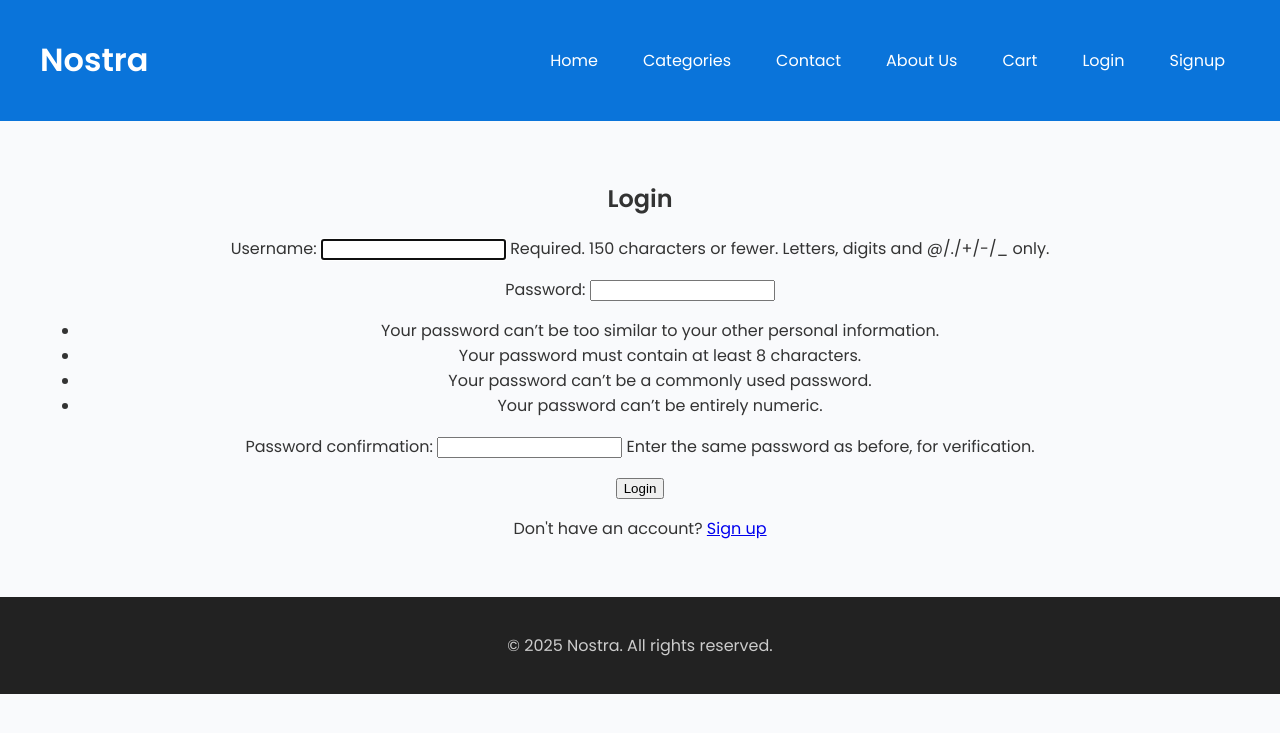
After one commit to nirmal-mkp/Nostra, a Django app: page /signup/ in a window 1280 px wide. The commit adds this page. Shown: the top 733 px of the page. Run offline with Django 5.2, Linux system fonts and the light colour scheme.

Commit message:
Deleted logout pages, usercreation forms

```diff
--- a/Shop/static/css/style.css
+++ b/Shop/static/css/style.css
@@ -23,13 +23,18 @@ nav {
     gap: 15px;
 }
 
-.auth-links {
+/* .auth-links {
     display: flex;
     gap: 15px;
     font-size: 0.9rem;
-}
-/*
-.auth-links a, nav a {
+} */
+
+/* .auth-links button {
+    color: white;
+    text-decoration: none;
+    font-weight: 500;
+} */
+/* .auth-links a, nav a {
     color: white;
     text-decoration: none;
     font-weight: 500;
@@ -41,8 +46,8 @@ nav {
 nav a {
     color: white;
     margin: 0 15px;
+    text-decoration: none;
 }
-
 /* nav a:hover {
     border-bottom: 2px solid white;
 } */
@@ -130,6 +135,7 @@ footer {
     flex-direction: column;
     align-items: center;
     transition: transform 0.1s;
+    gap: 2px;
 }
 
 .product-card:hover {
@@ -183,7 +189,7 @@ footer {
     margin-top: auto;
     transition: background 0.2s;
 }
-.product-card button {
+/* .product-card button {
     background: #0a74da;
     color: white;
     border: none;
@@ -194,7 +200,8 @@ footer {
     cursor: pointer;
     margin-top: auto;
     transition: background 0.2s;
-}
+} */
+
 .product-card button:hover {
     background: #0560b8;
 }
@@ -203,7 +210,7 @@ button {
     cursor: pointer;
 }
 
-.btn-add-to-cart {
+.btn-add-to-cart, .checkout-card button {
     background-color: #0a74da;
     color: white;
     border: none;
@@ -226,6 +233,7 @@ button {
     border-radius: 7px;
     font-family: 'Poppins', sans-serif;
     transition: background-color 0.3s;
+    margin-right: 10px;
 }
 
 .btn-buy-now:hover {
--- /dev/null
+++ b/Shop/templates/registration/signup.html
@@ -0,0 +1,13 @@
+{% extends 'shop/base.html' %}
+
+{% block content %}
+<div class="login-form">
+    <h2>Login</h2>
+    <form method="post">
+        {% csrf_token %}
+        {{ form.as_p }}
+        <button type="submit">Login</button>
+    </form>
+    <p>Don't have an account? <a href="{% url 'signup' %}">Sign up</a></p>
+</div>
+{% endblock %}
--- a/Shop/templates/shop/base.html
+++ b/Shop/templates/shop/base.html
@@ -17,13 +17,17 @@
             <a href="/contact/">Contact</a>
             <a href="/about/">About Us</a>
             <a href="{% url 'cart_detail' %}">Cart</a>
-        </nav>
-        <nav class="auth-links">
+
             {% if user.is_authenticated %}
-                <span>Welcome, {{ user.username }}!</span>
-                <a href="{% url 'logout' %}?next={{ request.path }}">Logout</a>
+                <!-- User is logged in -->
+                <span>Hello, {{ user.username }}!</span>
+                <form action="{% url 'logout' %}" method="post" style="display:inline;">
+                    {% csrf_token %}
+                    <button type="submit" style="font-family: 'Poppins', sans-serif; font-size: 1rem; background:none; border:none; color:inherit; cursor:pointer;">Logout</button>
+                </form>
             {% else %}
-                <a href="{% url 'login' %}?next={{ request.path }}">Login</a>
+                <!-- User is not logged in -->
+                <a href="{% url 'login' %}">Login</a>
                 <a href="{% url 'signup' %}">Signup</a>
             {% endif %}
         </nav>
--- a/Shop/urls.py
+++ b/Shop/urls.py
@@ -1,4 +1,5 @@
 from django.urls import path
+from django.contrib.auth import views as auth_views
 from . import views
 urlpatterns = [
     path("", views.home, name = "home"),
@@ -9,6 +10,13 @@ urlpatterns = [
     path("cart/", views.cart_detail, name = "cart_detail"),
     path("add-to-cart/<int:product_id>", views.add_to_cart, name = "add_to_cart"),
     path("signup/", views.signup, name = "signup"),
+    # Login
+    path('accounts/login/', auth_views.LoginView.as_view(template_name='registration/login.html'), name='login'),
+    # Logout
+    path('accounts/logout/', auth_views.LogoutView.as_view(next_page='/'), name='logout'),
+    # Signup (custom view)
+    path('accounts/signup/', views.signup, name='signup'),
+
     # path('payment/', views.payment_page, name='payment'),
     # path('create-payment-intent/', views.create_payment_intent, name='create_payment_intent'),
     path('buy-now/<int:product_id>/', views.buy_now, name='buy_now'),
--- a/Shop/views.py
+++ b/Shop/views.py
@@ -2,6 +2,8 @@ from django.shortcuts import render, redirect, get_object_or_404
 from .forms import ProductForm
 from .models import Cart, CartItem, Products
 from django.contrib.auth.decorators import login_required
+from django.contrib.auth.forms import UserCreationForm
+from django.contrib.auth import login
 
 def home(request):
     products = Products.objects.all()
@@ -46,15 +48,23 @@ from .forms import SignUpForm
 
 def signup(request):
     if request.method == 'POST':
-        form = SignUpForm(request.POST)
+        form = UserCreationForm(request.POST)
         if form.is_valid():
-            form.save()
-            return redirect('login')  # Go to login page after sign up
+            user = form.save()
+            login(request, user)  # Auto login after signup
+            return redirect('home')  # or wherever you want
     else:
-        form = SignUpForm()
+        form = UserCreationForm()
     return render(request, 'registration/signup.html', {'form': form})
 
-from django.shortcuts import redirect, get_object_or_404
+# from django.shortcuts import redirect, get_object_or_404
+# from django.contrib.auth.views import LogoutView
+
+# class MyLogoutView(LogoutView):
+#     http_method_names = ['get', 'post']
+
+# # In urls.py
+# path('accounts/logout/', MyLogoutView.as_view(), name='logout'),
 
 def buy_now(request, product_id):
     product = get_object_or_404(Products, pk=product_id)
--- a/nostra/settings.py
+++ b/nostra/settings.py
@@ -138,6 +138,9 @@ DEFAULT_AUTO_FIELD = 'django.db.models.BigAutoField'
 # STRIPE_PUBLIC_KEY = 'your-stripe-public-key-here'
 # STRIPE_SECRET_KEY = 'your-stripe-secret-key-here'
 
+LOGIN_REDIRECT_URL = '/'  # Where to go after login
+LOGOUT_REDIRECT_URL = '/'  # Where to go after logout
+
 # US Nostra Demo App
 PAYPAL_CLIENT_ID = 'AQrJmXNtVrL1Unh3gXDqg4hoxX52-B5wDaqTkQoTylArKXefsiBLiDFYud_Wgz-_08SoLU2MgXuaCc9e'
 PAYPAL_CLIENT_SECRET = 'ENXmXe_NdCGPCziyqhxfp-eePbLW2tJJEr-mVziFe5948lQe-1Irea2NfHvSjlAG8bVM63J2AYAN66Rt'
```
Also changed, not shown: Shop/templates/registration/login.html (added, +13 -0 lines), Shop/templates/shop/registration/login.html (deleted, +0 -9 lines), Shop/templates/shop/registration/signup.html (deleted, +0 -9 lines), Shop/templates/registration/logged_out.html (renamed from Shop/templates/shop/registration/logged_out.html), media/products/https___hypebeast.com_image_2020_10_casetify-netflix-stranger-things-006.avif (added).
